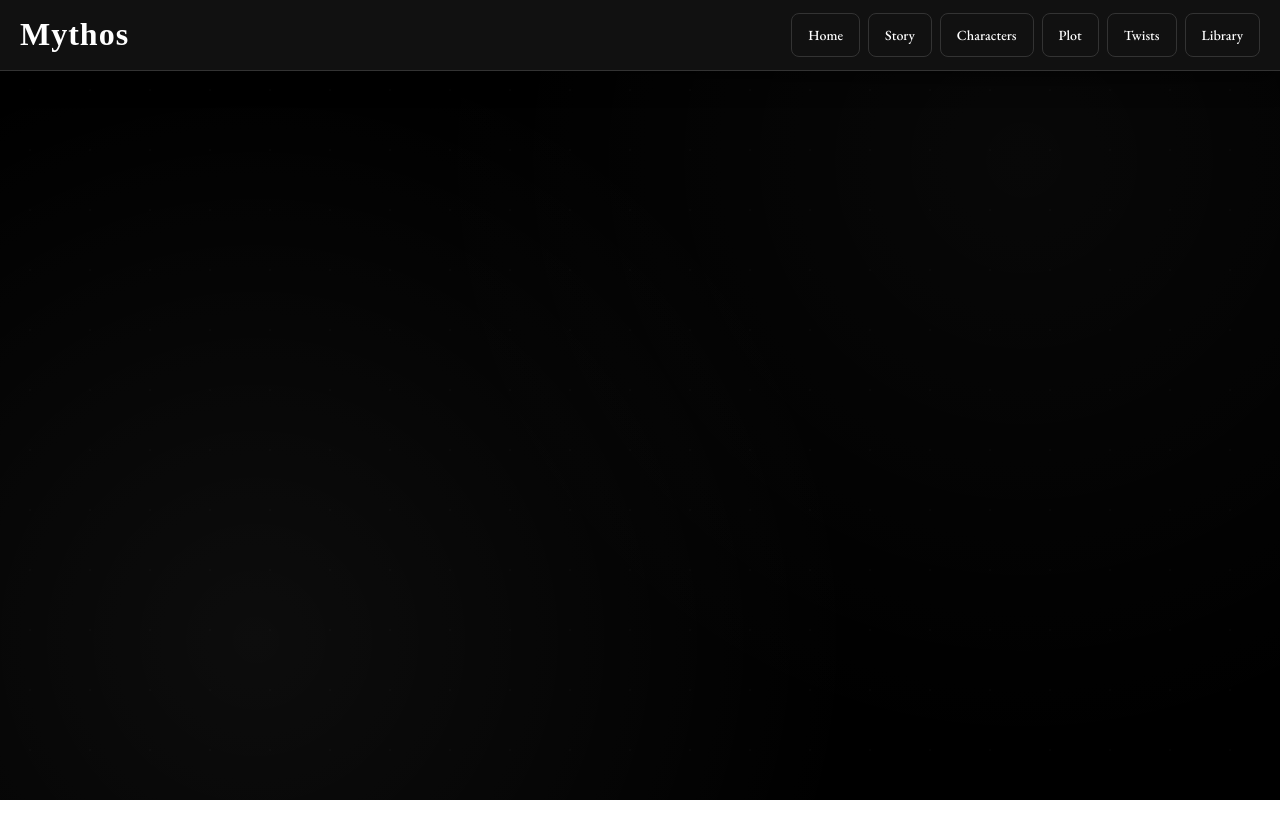
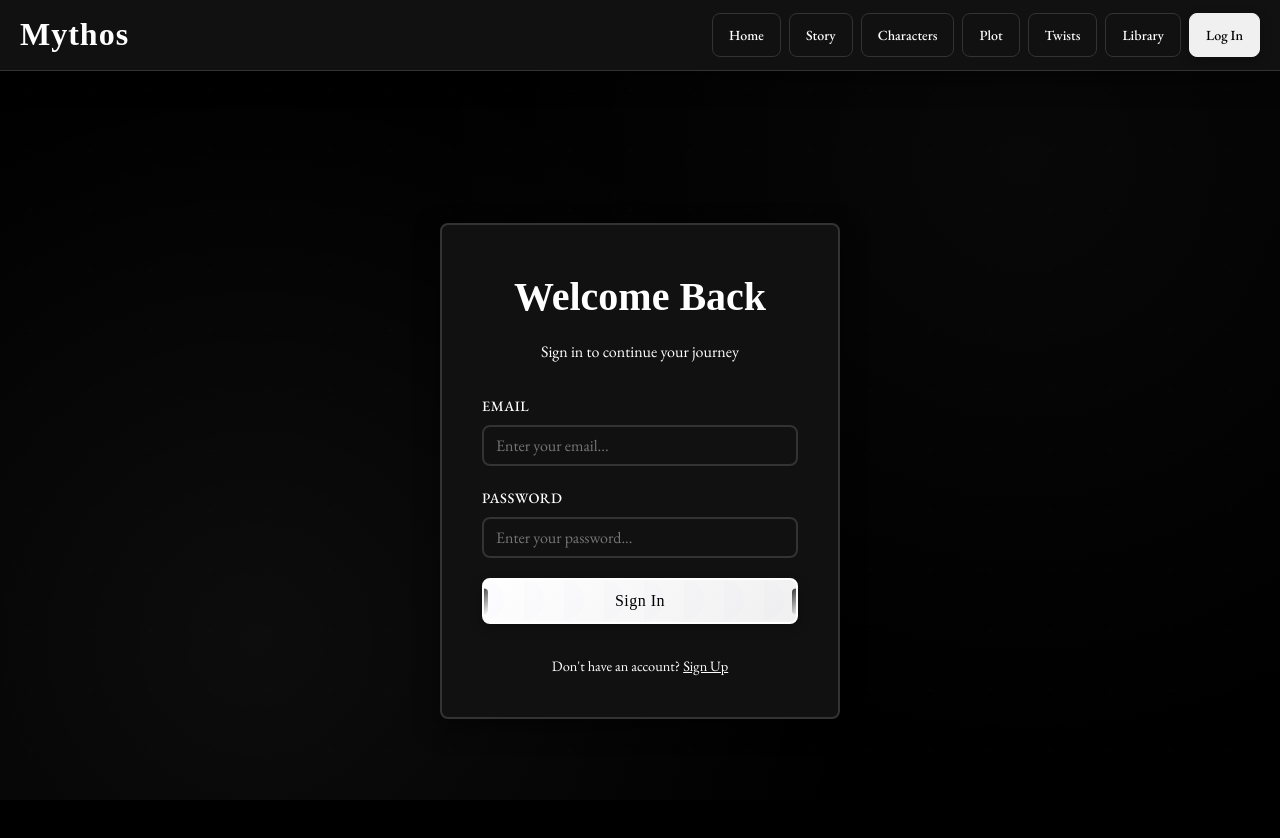
Before and after one commit to SoulShadow8326/Mythos, a React (Create React App) app: page /auth in a window 1280 px wide. Shown: the top 838 px of the page. Before the commit the page ends 800 px from the top, so only its background shows below. Built offline with nearby package versions, Linux system fonts and the light colour scheme; a web font is replaced by a local one.

Commit message:
added auth page

```diff
--- a/src/App.js
+++ b/src/App.js
@@ -5,6 +5,7 @@ import HomePage from './pages/HomePage';
 import PlotPage from './pages/PlotVisualizer';
 import CharacterPage from './pages/CharacterCreator';
 import StoryPage from './pages/StoryBuilder';
+import AuthPage from './pages/AuthPage';
 import './styles/global.css';
 import './App.css';
 
@@ -19,6 +20,7 @@ function App() {
             <Route path="/story" element={<StoryPage />} />
             <Route path="/character" element={<CharacterPage />} />
             <Route path="/plot" element={<PlotPage />} />
+            <Route path="/auth" element={<AuthPage />} />
           </Routes>
         </main>
       </div>
--- a/src/components/NavBar.css
+++ b/src/components/NavBar.css
@@ -69,6 +69,24 @@
   box-shadow: var(--shadow-soft);
 }
 
+.auth-button {
+  background: var(--text-primary) !important;
+  color: var(--dark-bg) !important;
+  border-color: var(--text-primary) !important;
+}
+
+.auth-button:hover {
+  background: var(--accent-secondary) !important;
+  color: var(--dark-bg) !important;
+  border-color: var(--accent-secondary) !important;
+}
+
+.auth-button.active {
+  background: var(--accent-secondary) !important;
+  color: var(--dark-bg) !important;
+  border-color: var(--accent-secondary) !important;
+}
+
 .nav-hover-effect {
   position: absolute;
   top: 0;
--- a/src/components/NavBar.jsx
+++ b/src/components/NavBar.jsx
@@ -47,6 +47,19 @@ const NavBar = () => {
               )}
             </Link>
           ))}
+
+          <Link
+            to="/auth"
+            className={`nav-button auth-button ${isActive('/auth') ? 'active' : ''}`}
+            onMouseEnter={() => setHoveredItem('auth')}
+            onMouseLeave={() => setHoveredItem(null)}
+            style={{ textDecoration: 'none' }}
+          >
+            Log In
+            {hoveredItem === 'auth' && (
+              <div className="nav-hover-effect"></div>
+            )}
+          </Link>
         </div>
       </div>
     </nav>
--- /dev/null
+++ b/src/pages/AuthPage.css
@@ -0,0 +1,152 @@
+.auth-page {
+  min-height: 100vh;
+  display: flex;
+  align-items: center;
+  justify-content: center;
+  padding: 40px 20px;
+  animation: fadeInUp 0.8s ease-out;
+  overflow: hidden;
+}
+
+.auth-container {
+  width: 100%;
+  max-width: 400px;
+}
+
+.auth-card {
+  background: var(--card-bg);
+  border: 2px solid var(--card-border);
+  border-radius: var(--border-radius);
+  padding: 40px;
+  box-shadow: var(--shadow-deep);
+  animation: slideInUp 0.6s ease-out 0.2s both;
+}
+
+.auth-header {
+  text-align: center;
+  margin-bottom: 30px;
+}
+
+.auth-header h1 {
+  font-family: var(--font-primary);
+  font-size: 2.5rem;
+  color: var(--accent-primary);
+  margin: 0 0 10px 0;
+  animation: fadeInScale 0.6s ease-out 0.4s both;
+}
+
+.auth-header p {
+  font-family: var(--font-secondary);
+  font-size: 1rem;
+  color: var(--text-secondary);
+  margin: 0;
+  animation: fadeInUp 0.6s ease-out 0.6s both;
+}
+
+.auth-form {
+  display: flex;
+  flex-direction: column;
+  gap: 20px;
+  margin-bottom: 30px;
+  animation: fadeInUp 0.6s ease-out 0.8s both;
+}
+
+.auth-form .form-group {
+  display: flex;
+  flex-direction: column;
+  gap: 8px;
+}
+
+.auth-form label {
+  font-family: var(--font-secondary);
+  font-weight: 500;
+  color: var(--accent-primary);
+  font-size: 0.9rem;
+  text-transform: uppercase;
+  letter-spacing: 0.5px;
+}
+
+.auth-form .input {
+  transition: all 0.3s ease;
+}
+
+.auth-form .input:focus {
+  border-color: var(--accent-primary);
+  box-shadow: 0 0 0 3px rgba(255, 255, 255, 0.2);
+}
+
+.auth-submit-btn {
+  margin-top: 10px;
+  width: 100%;
+}
+
+.auth-switch {
+  text-align: center;
+  animation: fadeInUp 0.6s ease-out 1s both;
+}
+
+.auth-switch p {
+  font-family: var(--font-secondary);
+  font-size: 0.9rem;
+  color: var(--text-secondary);
+  margin: 0;
+}
+
+.switch-btn {
+  background: none;
+  border: none;
+  color: var(--accent-primary);
+  font-family: var(--font-secondary);
+  font-size: 0.9rem;
+  cursor: pointer;
+  text-decoration: underline;
+  transition: all 0.3s ease;
+}
+
+.switch-btn:hover {
+  color: var(--text-primary);
+  text-decoration: none;
+}
+
+@keyframes fadeInUp {
+  from {
+    opacity: 0;
+    transform: translateY(30px);
+  }
+  to {
+    opacity: 1;
+    transform: translateY(0);
+  }
+}
+
+@keyframes slideInUp {
+  from {
+    opacity: 0;
+    transform: translateY(50px);
+  }
+  to {
+    opacity: 1;
+    transform: translateY(0);
+  }
+}
+
+@keyframes fadeInScale {
+  from {
+    opacity: 0;
+    transform: scale(0.9);
+  }
+  to {
+    opacity: 1;
+    transform: scale(1);
+  }
+}
+
+@media (max-width: 768px) {
+  .auth-card {
+    padding: 30px 20px;
+  }
+
+  .auth-header h1 {
+    font-size: 2rem;
+  }
+}
--- /dev/null
+++ b/src/pages/AuthPage.jsx
@@ -0,0 +1,124 @@
+import React, { useState, useEffect } from 'react';
+import ScrollButton from '../components/ScrollButton';
+import './AuthPage.css';
+
+const AuthPage = () => {
+  const [isLogin, setIsLogin] = useState(true);
+  const [formData, setFormData] = useState({
+    email: '',
+    password: '',
+    confirmPassword: ''
+  });
+
+  useEffect(() => {
+    document.body.style.overflow = 'hidden';
+
+    return () => {
+      document.body.style.overflow = 'unset';
+    };
+  }, []);
+
+  const handleSubmit = (e) => {
+    e.preventDefault();
+    if (isLogin) {
+      console.log('Login attempt:', { email: formData.email, password: formData.password });
+    } else {
+      if (formData.password !== formData.confirmPassword) {
+        alert('Passwords do not match!');
+        return;
+      }
+      console.log('Signup attempt:', formData);
+    }
+  };
+
+  const handleInputChange = (e) => {
+    setFormData({
+      ...formData,
+      [e.target.name]: e.target.value
+    });
+  };
+
+  return (
+    <div className="auth-page">
+      <div className="auth-container">
+        <div className="auth-card">
+          <div className="auth-header">
+            <h1>{isLogin ? 'Welcome Back' : 'Create Account'}</h1>
+            <p>{isLogin ? 'Sign in to continue your journey' : 'Join Mythos to start creating'}</p>
+          </div>
+
+          <form onSubmit={handleSubmit} className="auth-form">
+            <div className="form-group">
+              <label htmlFor="email">Email</label>
+              <input
+                type="email"
+                id="email"
+                name="email"
+                className="input"
+                value={formData.email}
+                onChange={handleInputChange}
+                placeholder="Enter your email..."
+                required
+              />
+            </div>
+
+            <div className="form-group">
+              <label htmlFor="password">Password</label>
+              <input
+                type="password"
+                id="password"
+                name="password"
+                className="input"
+                value={formData.password}
+                onChange={handleInputChange}
+                placeholder="Enter your password..."
+                required
+              />
+            </div>
+
+            {!isLogin && (
+              <div className="form-group">
+                <label htmlFor="confirmPassword">Confirm Password</label>
+                <input
+                  type="password"
+                  id="confirmPassword"
+                  name="confirmPassword"
+                  className="input"
+                  value={formData.confirmPassword}
+                  onChange={handleInputChange}
+                  placeholder="Confirm your password..."
+                  required
+                />
+              </div>
+            )}
+
+            <ScrollButton
+              variant="primary"
+              type="submit"
+              className="auth-submit-btn"
+            >
+              {isLogin ? 'Sign In' : 'Create Account'}
+            </ScrollButton>
+          </form>
+
+          <div className="auth-switch">
+            <p>
+              {isLogin ? "Don't have an account? " : "Already have an account? "}
+              <button
+                className="switch-btn"
+                onClick={() => {
+                  setIsLogin(!isLogin);
+                  setFormData({ email: '', password: '', confirmPassword: '' });
+                }}
+              >
+                {isLogin ? 'Sign Up' : 'Sign In'}
+              </button>
+            </p>
+          </div>
+        </div>
+      </div>
+    </div>
+  );
+};
+
+export default AuthPage;
--- a/src/pages/HomePage.css
+++ b/src/pages/HomePage.css
@@ -437,6 +437,7 @@
   color: var(--text-primary);
   padding: 5px 10px;
   border-radius: var(--border-radius);
+  font-family: var(--font-primary);
   font-size: 12px;
   white-space: nowrap;
   opacity: 0;
--- a/src/styles/global.css
+++ b/src/styles/global.css
@@ -32,6 +32,15 @@
   margin: 0;
   padding: 0;
   box-sizing: border-box;
+}
+
+::-webkit-scrollbar {
+  display: none;
+}
+
+* {
+  scrollbar-width: none;
+  -ms-overflow-style: none;
 }
 
 html {
```
